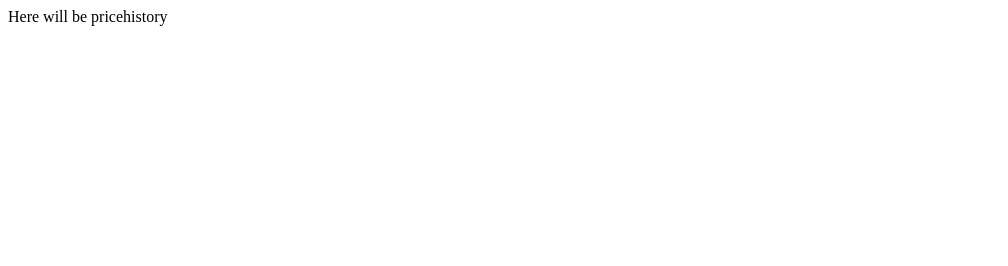
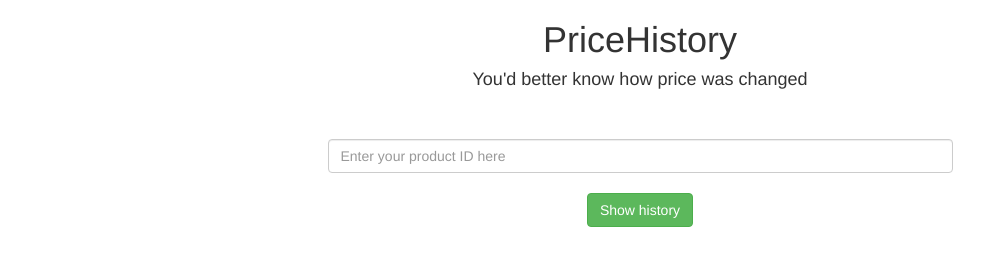
Before and after one commit to PriceHistory/PriceHistoryClient, a website: page src/app/index.html in a window 1280 px wide. Shown: the whole page, without its empty margins (0-1008 px from the left). Drawn offline with nearby package versions, Linux system fonts and the light colour scheme.

Commit message:
basic layout of application

```diff
--- /dev/null
+++ b/src/app/css/style.css
@@ -0,0 +1,12 @@
+.logo {
+    text-align: center;
+    margin-bottom: 50px;
+}
+
+.input-form {
+    text-align: center;
+}
+
+.input-form .text-field {
+    margin-bottom: 20px;
+}
--- a/src/app/index.html
+++ b/src/app/index.html
@@ -1,10 +1,30 @@
 <!DOCTYPE html>
-<html lang="en">
+<html lang="en" ng-app>
 <head>
     <meta charset="UTF-8">
     <title>PriceHistory</title>
+    <script src="../../bower_components/angular/angular.js"></script>
+    <link rel="stylesheet" href="css/style.css"/>
+    <link rel="stylesheet" href="../../bower_components/bootstrap/dist/css/bootstrap.css"/>
 </head>
 <body>
-    Here will be pricehistory
+<div class="row">
+    <div class="col-md-12">
+        <div class="logo">
+            <h1>PriceHistory</h1>
+            <h4>You'd better know how price was changed</h4>
+        </div>
+    </div>
+</div>
+<div class="row">
+    <div class="col-md-3"></div>
+    <div class="col-md-6">
+        <div class="input-form">
+            <input type="text" class="form-control text-field" ng-model="productID" placeholder="Enter your product ID here"/>
+            <input type="submit" value="Show history" class="btn btn-success"/>
+        </div>
+    </div>
+    <div class="col-md-3"></div>
+</div>
 </body>
 </html>
```
Also changed, not shown: src/app/js/PriceHistory.js (+7 -0 lines), 1 other file.
